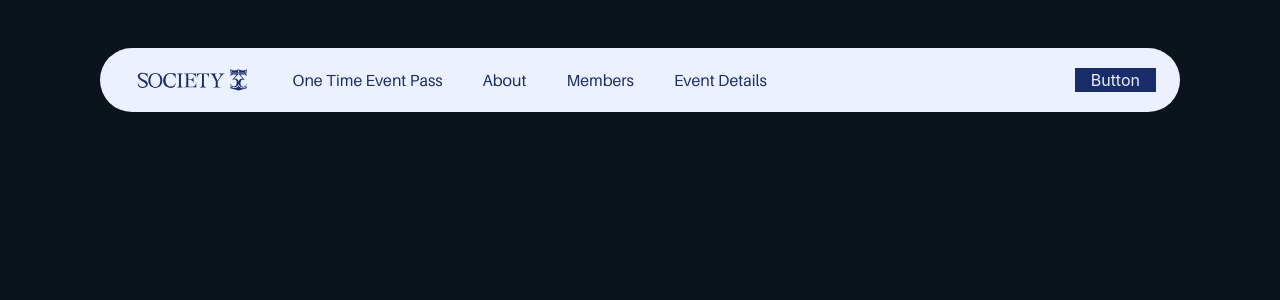
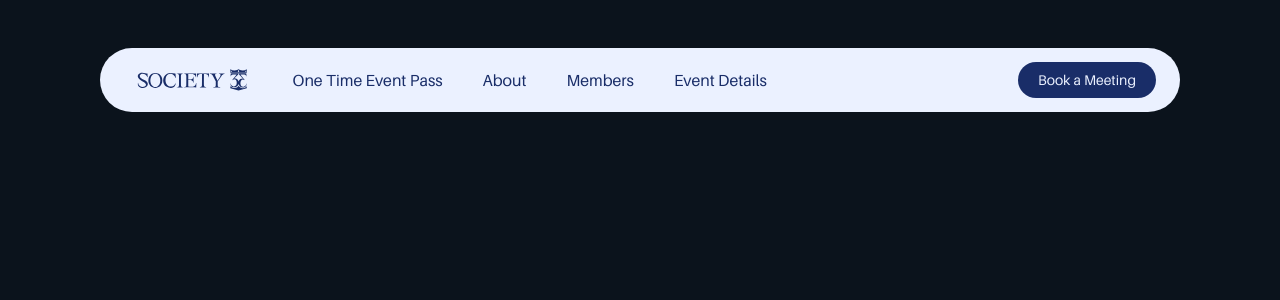
Before and after one commit to marcus-ureta/33-Society, a React (Vite) app: page / in a window 1280 px wide. Shown: the top 300 px of the page. Built offline with nearby package versions, Linux system fonts and the light colour scheme.

Commit message:
fix: adjust sizing for links row space and button padding

```diff
--- a/src/Navbar.tsx
+++ b/src/Navbar.tsx
@@ -6,15 +6,21 @@ import { Logo } from "@/components/logos";
 function Navbar() {
   return (
     <>
-      <div className="fixed w-9/10 max-w-270 left-1/2 -translate-x-1/2 h-16 top-12 bg-selago-0 rounded-full flex flex-row items-center px-6">
+      <div className="fixed w-9/10 max-w-270 left-1/2 -translate-x-1/2 h-16 top-12 bg-selago-0 rounded-full grid grid-cols-[auto_1fr_auto] grid-rows-1 items-center px-6">
         <Logo variant="horizontal" className="h-12 w-auto text-schiava-blue" />
-        <div className="w-full flex flex-row gap-10 px-8 *:font-aileron *:text-schiava-blue">
+        <div className="w-full flex flex-row gap-10 px-8 *:font-aileron *:text-schiava-blue *:text-base">
           <p>One Time Event Pass</p>
           <p>About</p>
           <p>Members</p>
           <p>Event Details</p>
         </div>
-        <Button className={"text-selago-0 bg-schiava-blue px-4"}>Button</Button>
+        <Button
+          className={
+            "text-selago-0 bg-schiava-blue px-5 py-2 font-aileron text-sm rounded-full"
+          }
+        >
+          Book a Meeting
+        </Button>
       </div>
     </>
   );
```
